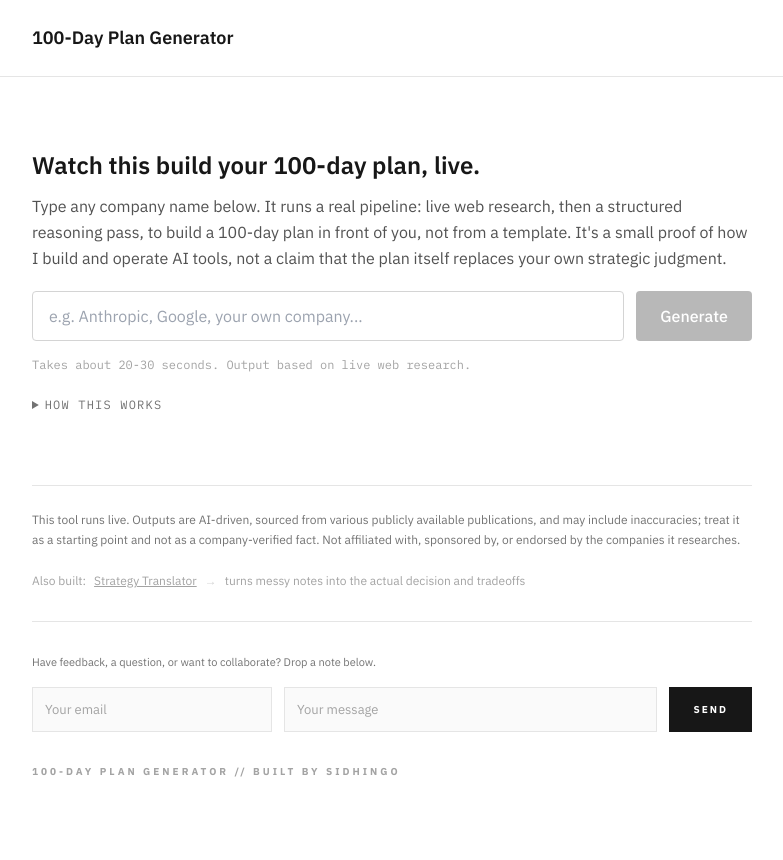
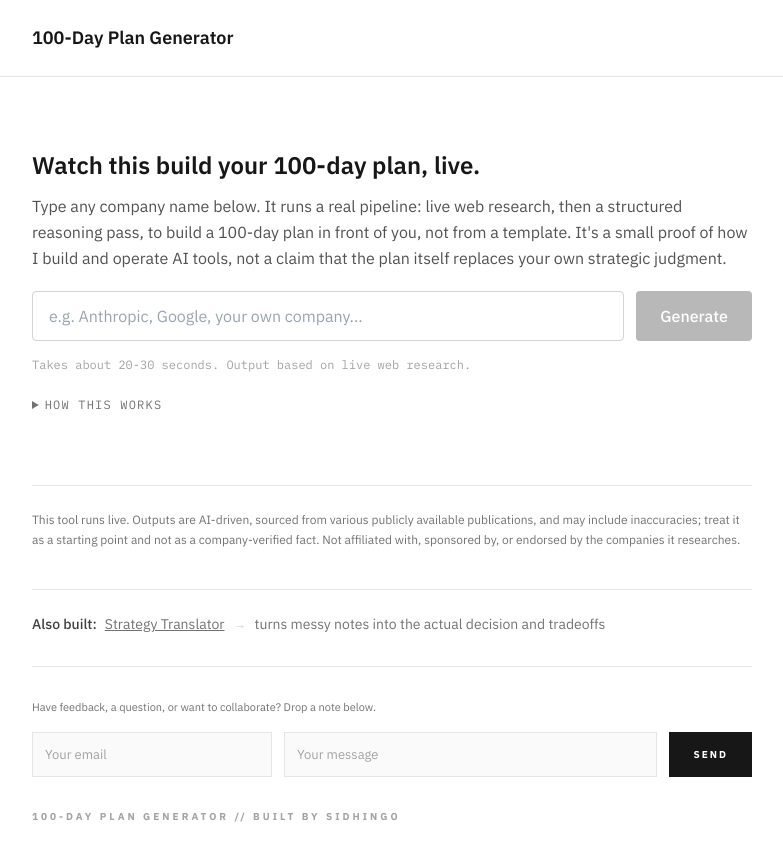
Before and after one commit to sidhingo/100-day-plan-generator, a React (Vite) app: page / in a window 1280 px wide. Shown: the top 860 px of the page, without its empty margins (248-1031 px from the left). Before the commit the page ends 827 px from the top, so only its background shows below. Built offline with nearby package versions, Linux system fonts and the light colour scheme; no server answers.

Commit message:
updated strategy translator reference

```diff
--- a/src/components/Footer.jsx
+++ b/src/components/Footer.jsx
@@ -36,8 +36,8 @@ export default function Footer() {
           it researches.
         </p>
       </div>
-      <div className="mt-6 text-xs text-neutral-400 flex items-center gap-2 overflow-hidden">
-        <span className="flex-shrink-0">Also built:</span>
+      <div className="mt-10 border-t border-neutral-200 pt-6 text-sm text-neutral-500 flex items-center gap-2 overflow-hidden">
+        <span className="flex-shrink-0 font-medium text-neutral-700">Also built:</span>
 
           <a href="https://strategy-translator.vercel.app"
           target="_blank"
```
